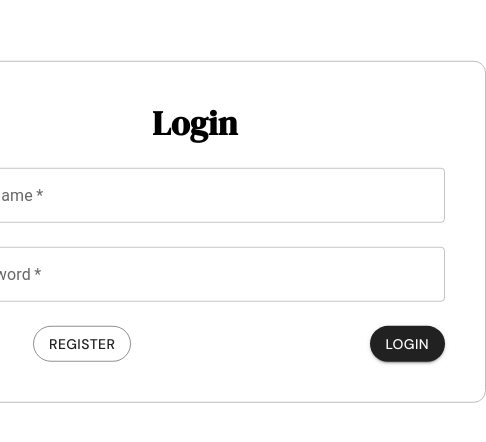
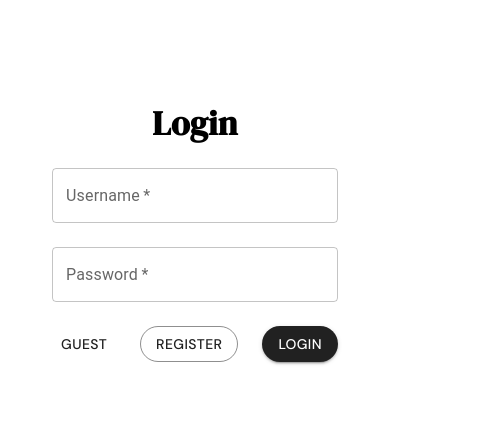
Before and after one commit to DanyloSus/to-do-list, a Next.js app: page /login in a window 390 px wide. Shown: the part 190-632 px from the top of the page, 486 px wide, since content can reach past the window. Built offline with nearby package versions, Linux system fonts and the light colour scheme; no server answers.

Commit message:
Add responsive to Login and Register

```diff
--- a/app/register/form.tsx
+++ b/app/register/form.tsx
@@ -145,6 +145,7 @@ const FormRegister = () => {
           flexDirection: "column",
           gap: 3,
           mt: 3,
+          p: 1,
         }}
       >
         <Box display="flex" gap={3}>
--- a/elements/Form/Form.tsx
+++ b/elements/Form/Form.tsx
@@ -4,6 +4,7 @@ import { ChildrenType } from "@/types/types";
 import Box from "@mui/material/Box";
 import Typography from "@mui/material/Typography";
 import grey from "@mui/material/colors/grey";
+import { Wrapper } from "./FormWraper";
 
 // type of Form's props
 type Props = {
@@ -13,16 +14,7 @@ type Props = {
 // Form's window element
 const Form = (props: Props & ChildrenType) => {
   return (
-    <Box
-      position="absolute"
-      top="50%"
-      left="50%"
-      border={`1px solid ${grey[400]}`}
-      p={5}
-      borderRadius={3}
-      width="500px"
-      sx={{ transform: "translate(-50%,-50%)" }}
-    >
+    <Wrapper>
       <Typography
         variant="h4"
         fontWeight="700"
@@ -32,7 +24,7 @@ const Form = (props: Props & ChildrenType) => {
         {props.heading}
       </Typography>
       {props.children}
-    </Box>
+    </Wrapper>
   );
 };
 
--- /dev/null
+++ b/elements/Form/FormWraper.tsx
@@ -0,0 +1,27 @@
+"use client";
+
+import { Box } from "@mui/material";
+import grey from "@mui/material/colors/grey";
+import { styled } from "@mui/material/styles";
+
+export const Wrapper = styled(Box)(({ theme }) => ({
+  [theme.breakpoints.up("sm")]: {
+    position: "absolute",
+    top: "50%",
+    left: "50%",
+    border: `1px solid ${grey[400]}`,
+    borderRadius: "1rem",
+    padding: "5rem",
+    width: "500px",
+    transform: "translate(-50%,-50%)",
+  },
+  [theme.breakpoints.down("sm")]: {
+    overflow: "hidden",
+    width: "100vw",
+    height: "100vh",
+    display: "flex",
+    flexDirection: "column",
+    alignItems: "center",
+    justifyContent: "center",
+  },
+}));
```
